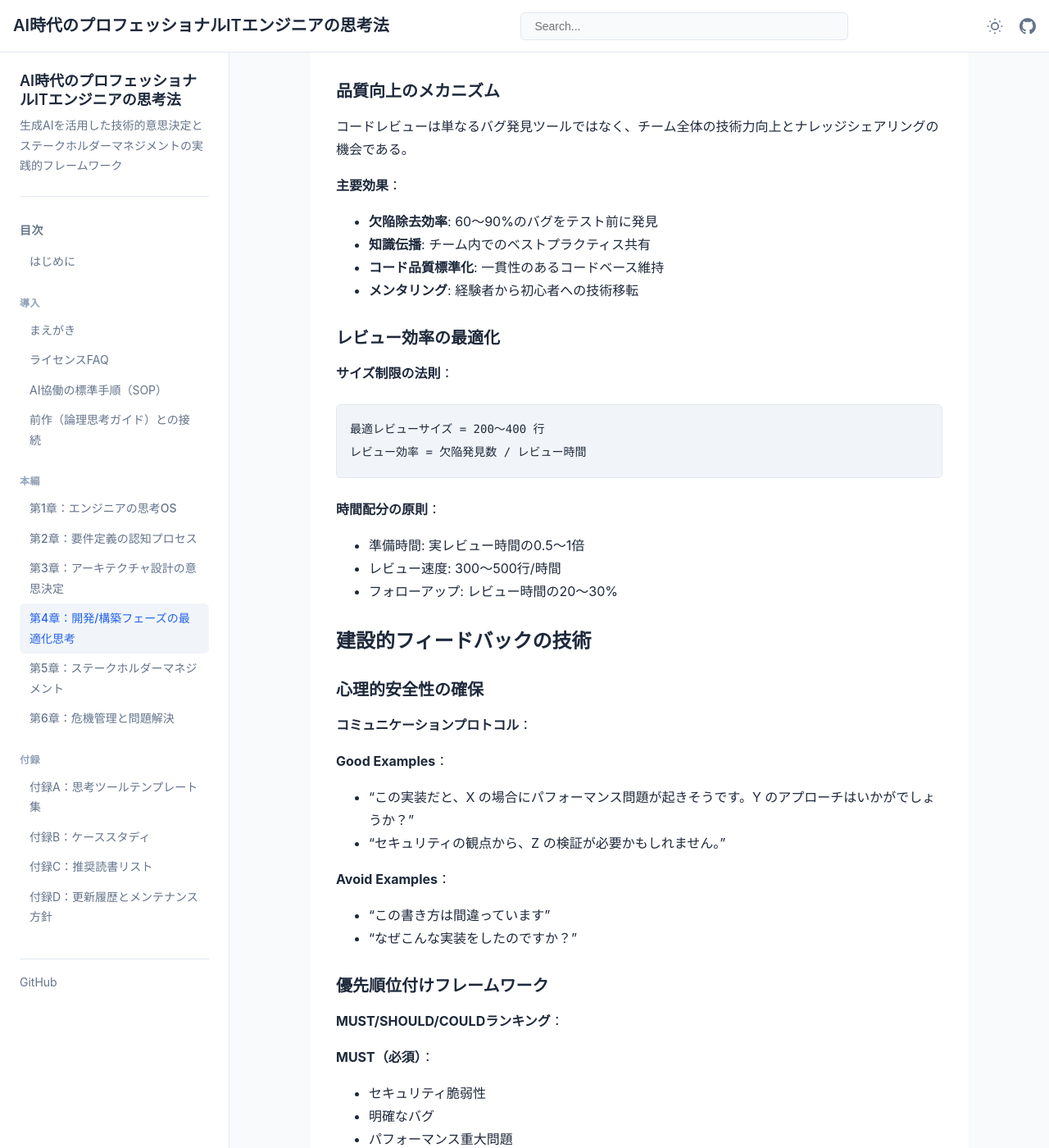
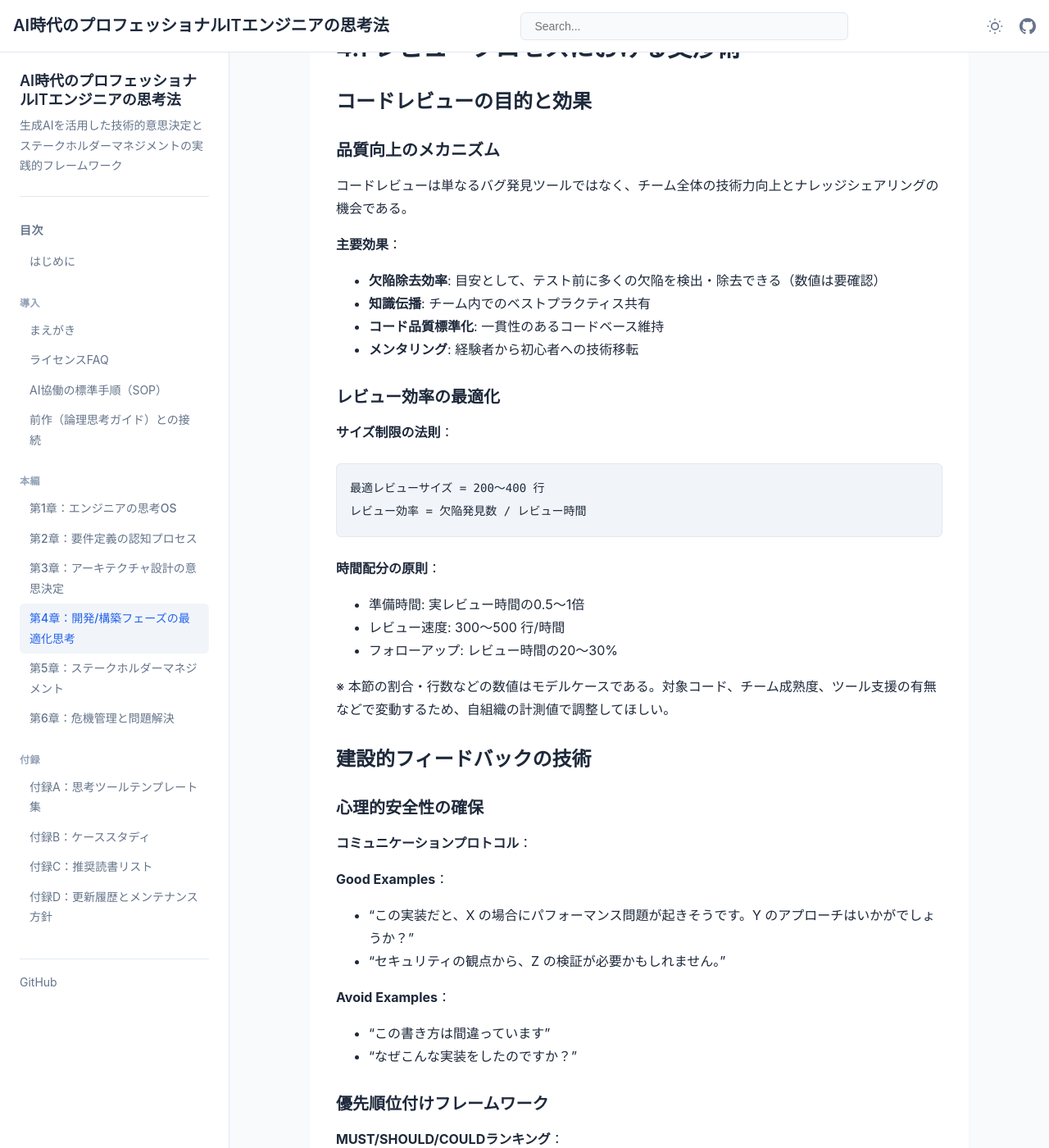
Before and after one commit to itdojp/ai-era-engineers-mind-book, a Jekyll site: the page built from docs/chapters/chapter-04/index.md, in a window 1280 px wide and 1400 px high, scrolled down 940 px. Shown: the whole window at 82% size. Built offline with Jekyll 4.4.1, drawn with Linux system fonts in a browser that asks for light colours; some of the changed text lies outside the part shown.

Commit message:
docs: proofread chapters (purpose + summary) (#120)

```diff
--- a/docs/chapters/chapter-04/index.md
+++ b/docs/chapters/chapter-04/index.md
@@ -9,6 +9,8 @@
 # 第4章：開発/構築フェーズの最適化思考 - チーム生産性の科学
 
 優れたアーキテクチャ設計も、実装フェーズでの判断ミスにより価値を失う可能性がある。本章では、開発・構築フェーズにおいて、品質と効率性を両立させながらプロジェクトを成功に導くための思考法を探求する。
+
+本章の目的は、開発・構築フェーズの判断を「品質」「速度」「学習」の観点で最適化し、改善を継続できる形にすることである。
 
 > **この章の学習目標**
 > - 開発プロセス全体を俯瞰し、ボトルネックやムダがどこにあるかを構造的に捉えられるようになること。
@@ -35,7 +37,7 @@
 コードレビューは単なるバグ発見ツールではなく、チーム全体の技術力向上とナレッジシェアリングの機会である。
 
 **主要効果**：
-- **欠陥除去効率**: 60〜90%のバグをテスト前に発見
+- **欠陥除去効率**: 目安として、テスト前に多くの欠陥を検出・除去できる（数値は要確認）
 - **知識伝播**: チーム内でのベストプラクティス共有
 - **コード品質標準化**: 一貫性のあるコードベース維持
 - **メンタリング**: 経験者から初心者への技術移転
@@ -50,8 +52,10 @@
 
 **時間配分の原則**：
 - 準備時間: 実レビュー時間の0.5〜1倍
-- レビュー速度: 300〜500行/時間
+- レビュー速度: 300〜500 行/時間
 - フォローアップ: レビュー時間の20〜30%
+
+※ 本節の割合・行数などの数値はモデルケースである。対象コード、チーム成熟度、ツール支援の有無などで変動するため、自組織の計測値で調整してほしい。
 
 ### 建設的フィードバックの技術
 
@@ -74,7 +78,7 @@
 **MUST（必須）**：
 - セキュリティ脆弱性
 - 明確なバグ
-- パフォーマンス重大問題
+- 重大なパフォーマンス問題
 
 **SHOULD（推奨）**：
 - 可読性改善
@@ -358,6 +362,11 @@
 
 開発・構築フェーズの最適化は、技術的なベストプラクティスの適用だけでなく、チーム心理学、経済学、認知科学の知見を統合したアプローチが必要である。AI時代においては、人間とAIの協調によって生産性を向上させながら、品質を維持する新しいワークフローの確立が重要となる。
 
+**要点**：
+- ボトルネックとムダを可視化し、レビュー/テスト/自動化を「リスク削減・学習投資」として位置づける。
+- AI支援は「案の生成」を強化する一方、品質基準・リスク判断・最終承認は人が担う前提で運用設計する。
+- 計測とフィードバック（指標・レビュー・振り返り）を回し、チームとして継続改善できる形に落とす。
+
 次章では、開発されたシステムを組織に導入し、ステークホルダーとの関係を管理する思考法について探求する。
 
 次に読む： [第5章：ステークホルダーマネジメント](../chapter-05/) / [目次（トップ）](../../)
```
Also changed, not shown: docs/chapters/chapter-01/index.md (+3 -0 lines), docs/chapters/chapter-02/index.md (+7 -0 lines), docs/chapters/chapter-03/index.md (+7 -0 lines), docs/chapters/chapter-05/index.md (+9 -0 lines), docs/chapters/chapter-06/index.md (+7 -0 lines).
